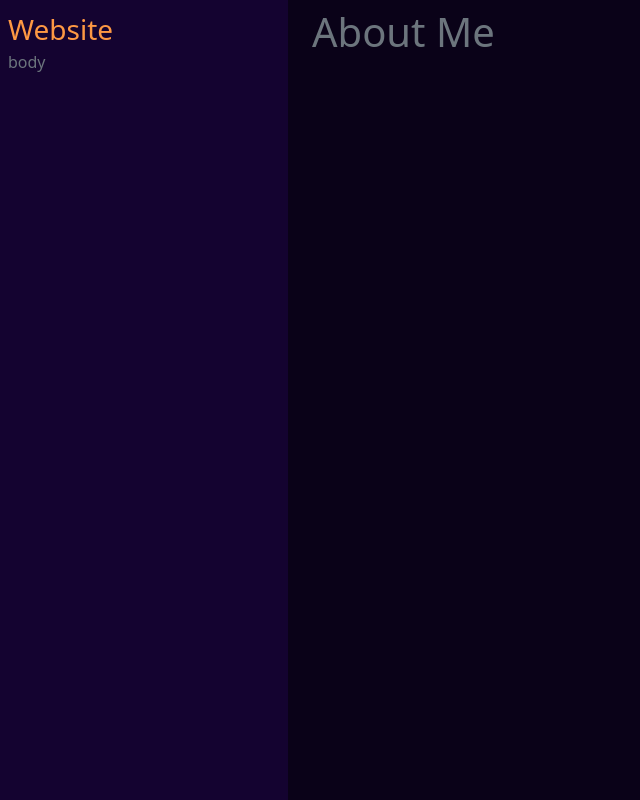
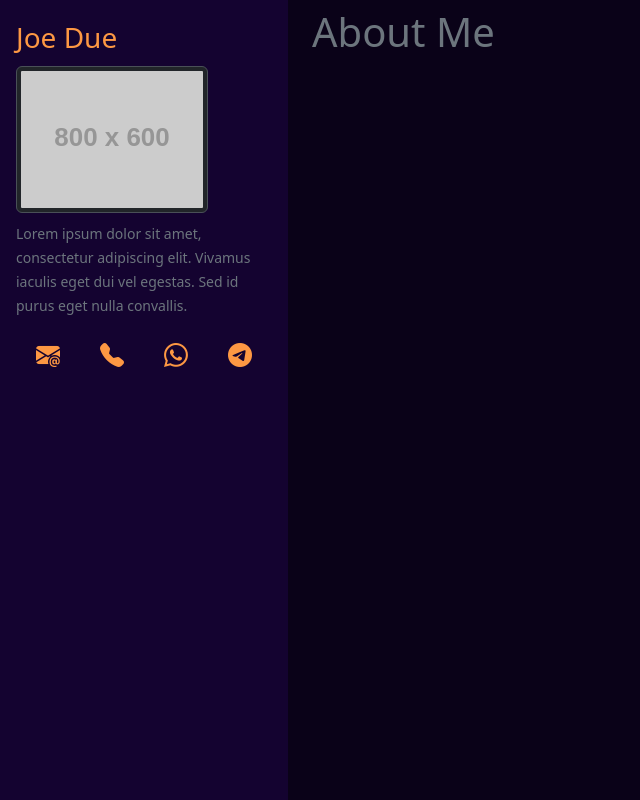
Before and after one commit to mineot/website, a React (Vite) app: page / in a window 1280 px wide. Shown: the whole page, without its empty margins (0-640 px from the left). Built offline with nearby package versions, Linux system fonts and the light colour scheme.

Commit message:
alpha/react - doc and fast contacts

```diff
--- /dev/null
+++ b/src/assets/fast-contact.scss
@@ -0,0 +1,10 @@
+.fast-contacts {
+  display: flex;
+  flex-direction: row;
+  width: 100%;
+
+  .fast-contact-item {
+    text-align: center;
+    flex: 1;
+  }
+}
--- /dev/null
+++ b/src/core/doc/default-doc.ts
@@ -0,0 +1,39 @@
+import { DocumentFacade } from "@/core/doc/document";
+
+export const DefaultDocument: DocumentFacade = {
+  name: "Joe Due",
+  photo: "https://placehold.co/800x600",
+  title: "Job Title",
+  summary:
+    "Lorem ipsum dolor sit amet, consectetur adipiscing elit. Vivamus iaculis eget dui vel egestas. Sed id purus eget nulla convallis.",
+  fastContact: [
+    {
+      name: "E-mail",
+      icon: "bi bi-envelope-at-fill",
+      key: "A1001",
+      url: "mailto:contact@email.com",
+      outside: false,
+    },
+    {
+      name: "Phone",
+      icon: "bi bi-telephone-fill",
+      key: "B2002",
+      url: "tel:+554712345678",
+      outside: false,
+    },
+    {
+      name: "WhatsApp",
+      icon: "bi bi-whatsapp",
+      key: "C3003",
+      url: "https://web.whatsapp.com/",
+      outside: true,
+    },
+    {
+      name: "Telegram",
+      icon: "bi bi-telegram",
+      key: "D4004",
+      url: "https://telegram.org/apps",
+      outside: true,
+    },
+  ],
+};
--- /dev/null
+++ b/src/core/doc/document.ts
@@ -0,0 +1,13 @@
+export interface DocumentFacade {
+  name: string;
+  photo: string;
+  title: string;
+  summary: string;
+  fastContact: Array<{
+    name?: string;
+    icon?: string;
+    key: string;
+    url: string;
+    outside: boolean;
+  }>;
+}
--- /dev/null
+++ b/src/core/doc/index.ts
@@ -0,0 +1,6 @@
+import { DefaultDocument } from "@/core/doc/default-doc";
+import { DocumentFacade } from "@/core/doc/document";
+
+const document: DocumentFacade = DefaultDocument;
+
+export { document };
--- a/src/main.scss
+++ b/src/main.scss
@@ -1,7 +1,12 @@
 @import "./assets/configuration.scss";
 @import "./assets/layout.scss";
+@import "./assets/fast-contact.scss";
 
 body {
   color: $color !important;
   background-color: $backgroud !important;
 }
+
+.text-color {
+  color: $color;
+}
--- a/src/views/widgets/navbar.tsx
+++ b/src/views/widgets/navbar.tsx
@@ -1,3 +1,4 @@
+import { document } from "@/core/doc";
 import { Offcanvas } from "./offcanvas";
 
 export function Navbar() {
@@ -5,17 +6,17 @@ export function Navbar() {
     <nav className="navbar bg-primary">
       <div className="container-fluid">
         <a className="navbar-brand text-secondary" href="/">
-          Website
+          {document.name}
         </a>
         <button
-          className="navbar-toggler border border-secondary"
+          className="navbar-toggler border-0"
           type="button"
           data-bs-toggle="offcanvas"
           data-bs-target="#navbarOffcanvas"
           aria-controls="navbarOffcanvas"
           aria-label="Toggle navigation"
         >
-          <i className="bi bi-list text-secondary toggle"></i>
+          <i className="bi bi-three-dots-vertical text-secondary"></i>
         </button>
         <Offcanvas />
       </div>
--- a/src/views/widgets/sidebar.tsx
+++ b/src/views/widgets/sidebar.tsx
@@ -1,26 +1,53 @@
+import { document } from "@/core/doc";
+
 type SidebarsProps = {
   showClose?: boolean;
 };
 
 export function Sidebar(props: SidebarsProps) {
-  const closeButton = (
+  const closeButton = props.showClose ? (
     <button
       type="button"
-      className="btn btn-outline-secondary"
+      className="btn btn-link text-secondary"
       data-bs-dismiss="offcanvas"
       aria-label="Close"
     >
       <i className="bi bi-x-lg"></i>
     </button>
+  ) : null;
+
+  const photo = (
+    <img
+      className="img-thumbnail w-75"
+      src={document.photo}
+      alt={document.name}
+    />
   );
+
+  const fastContacts = document.fastContact.map((contact: any) => (
+    <a
+      className="fast-contact-item text-secondary h4"
+      key={contact.key}
+      href={contact.url}
+      target={contact.outside ? "_blank" : "_self"}
+    >
+      <i className={contact.icon}></i>
+    </a>
+  ));
 
   return (
     <div>
-      <div className="offcanvas-header">
-        <h3 className="offcanvas-title text-secondary">Website</h3>
-        {props.showClose ? closeButton : null}
+      <div className="offcanvas-header px-2 pt-2 pb-0">
+        <h3 className="offcanvas-title text-secondary">{document.name}</h3>
+        {closeButton}
       </div>
-      <div className="offcanvas-body">body</div>
+      <div className="offcanvas-body p-2">
+        <div>{photo}</div>
+        <div className="text-color mt-2">
+          <small>{document.summary}</small>
+        </div>
+        <div className="fast-contacts mt-4">{fastContacts}</div>
+      </div>
     </div>
   );
 }
```
